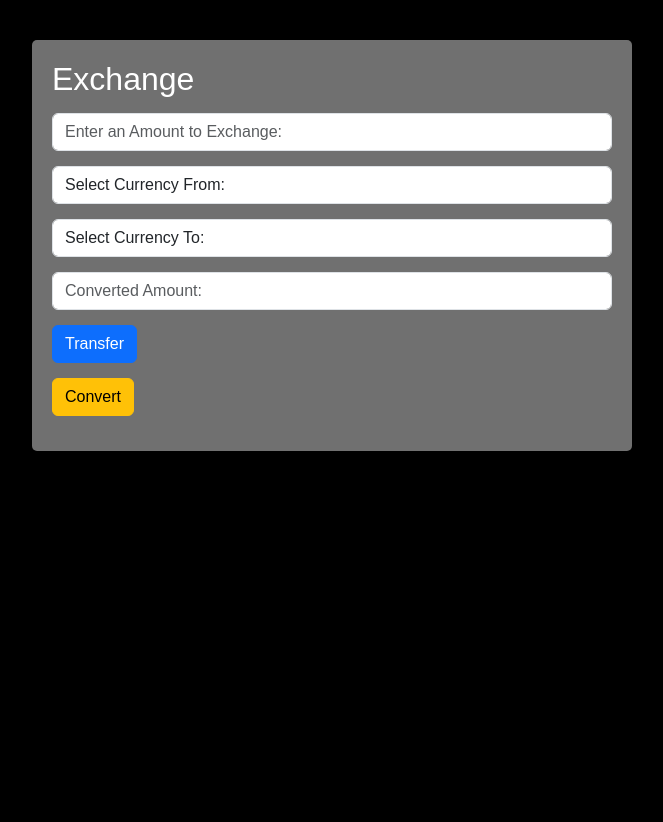
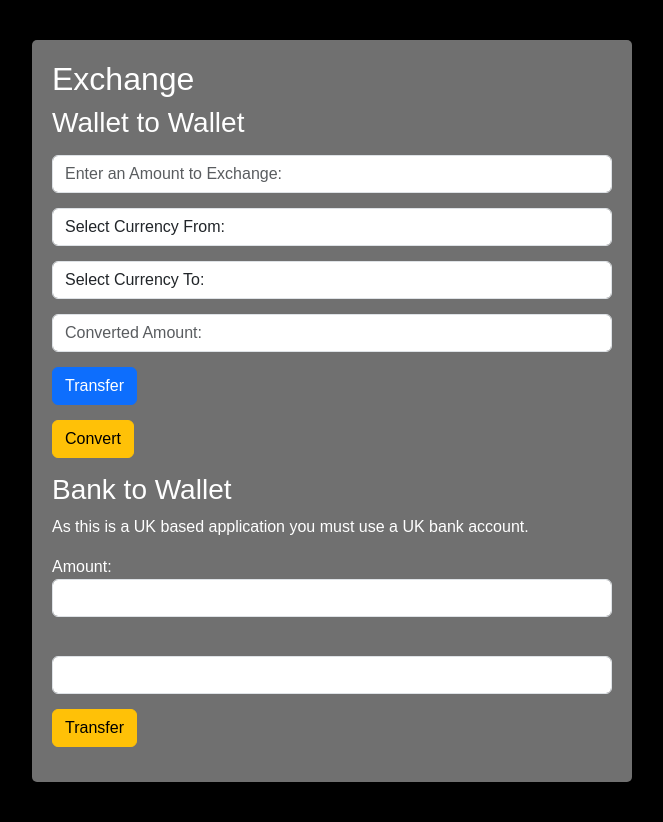
Before and after one commit to TZevs/CTAcode, a PHP site: page /transaction.php in a window 1280 px wide. Shown: the part 200-1022 px from the top of the page, without its empty margins (308-971 px from the left). Before the commit the page ends 651 px from the top, so only its background shows below. Run offline with PHP 8.4, Linux system fonts and the light colour scheme; the visitor is signed in with stand-in values (Sample User, id 1); data that the repository does not hold is empty; some libraries are stand-ins or nearby versions.

Commit message:
working on bank form

```diff
--- a/register.php
+++ b/register.php
@@ -61,6 +61,7 @@
                     } else {
                         $addRecord = "INSERT INTO customeraccounts (first_name, middle_name, last_name, email_address, password, dob) VALUES ('$firstName','$middleName','$lastName','$email','$hashed_Password','$dob')";
                         if ($conn->query($addRecord) === TRUE) {
+                            // Add a GBP wallet for the customer here.
                             echo "<div class='alert alert-success'>Successfully Registered. <a href='login.php'>Login.</a></div>";
                         } else {
                             echo "<div class='alert alert-danger'>Error adding account: " . $conn->error . "</div>";
--- a/transaction.php
+++ b/transaction.php
@@ -37,7 +37,7 @@
                         $before = $_POST['amount'];
                         $from = $_POST['from'];
                         $to = $_POST['to'];
-                        $after = $_POST['converted'];
+                        $after = $_POST['converted']; // Check this has not been changed.
                         $checkId = $id['customer_id'];
 
                         $errors = array();
@@ -82,6 +82,7 @@
                     }
                 ?>
                 <form action="transaction.php" method="POST">
+                    <h3>Wallet to Wallet</h3>
                     <div class="form-group">
                         <input type="number" id="amount" name="amount" class="form-control" min="0" step="0.01" Placeholder="Enter an Amount to Exchange:">
                     </div>
@@ -118,6 +119,24 @@
                     <button onclick="convertCurrency()" class="btn btn-warning btn-inline">Convert</button>
                 </div>
             </div>
+            <div>
+                <form action="" method="POST">
+                    <h3>Bank to Wallet</h3>
+                    <p>As this is a UK based application you must use a UK bank account.</p>
+                    <div class="form-group">
+                        <label for="amountFB">Amount:</label>
+                        <input type="number" name="amountFB" id="amountFB" class="form-control">
+                    </div>
+                    <div class="form-group">
+                        <label for=""></label>
+                        <input type="text" name="" id="" class="form-control">
+                    </div>
+                    <div class="form-group">
+                        <input type="submit" name="submitFromBank" class="btn btn-warning" value="Transfer">
+                    </div>
+                </form>
+            </div>
+
         </div>
 
         <script src="https://cdn.jsdelivr.net/npm/bootstrap@5.3.3/dist/js/bootstrap.bundle.min.js" integrity="sha384-YvpcrYf0tY3lHB60NNkmXc5s9fDVZLESaAA55NDzOxhy9GkcIdslK1eN7N6jIeHz" crossorigin="anonymous"></script>
```
